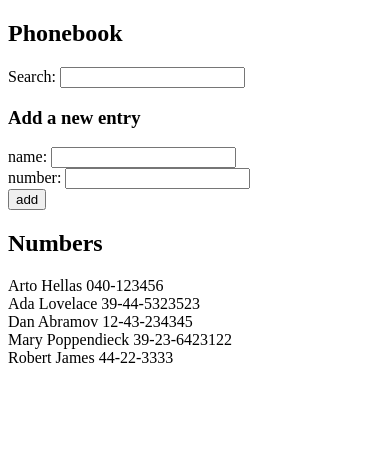
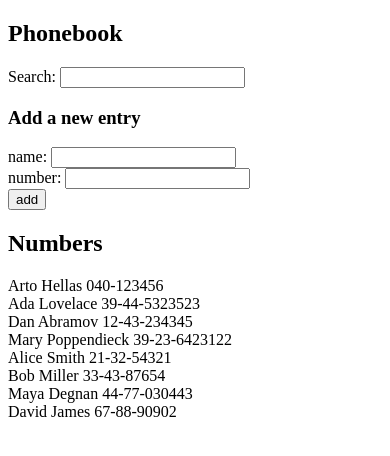
Before and after one commit to giorgiabes/full-stack-open, a React (Vite) app in the folder part2/phonebook/: page / in a window 390 px wide. Shown: the top 456 px of the page. Built offline with nearby package versions, Linux system fonts and the light colour scheme; data requests are answered from the project's data file.

Commit message:
The Phonebook step 8

```diff
--- a/part2/phonebook/db.json
+++ b/part2/phonebook/db.json
@@ -21,9 +21,24 @@
       "id": "4"
     },
     {
-      "id": "deb4",
-      "name": "Robert James",
-      "number": "44-22-3333"
+      "id": "2b9d",
+      "name": "Alice Smith",
+      "number": "21-32-54321"
+    },
+    {
+      "id": "5115",
+      "name": "Bob Miller",
+      "number": "33-43-87654"
+    },
+    {
+      "id": "e592",
+      "name": "Maya Degnan",
+      "number": "44-77-030443"
+    },
+    {
+      "id": "b300",
+      "name": "David James",
+      "number": "67-88-90902"
     }
   ]
 }
--- a/part2/phonebook/src/App.jsx
+++ b/part2/phonebook/src/App.jsx
@@ -3,6 +3,7 @@ import axios from "axios";
 import Filter from "./components/Filter";
 import PersonForm from "./components/PersonForm";
 import Persons from "./components/Persons";
+import personService from "./services/persons";
 
 const App = () => {
   const [persons, setPersons] = useState([]);
@@ -12,9 +13,7 @@ const App = () => {
   const [searchTerm, setSearchTerm] = useState("");
 
   useEffect(() => {
-    axios
-      .get("http://localhost:3002/persons")
-      .then((response) => setPersons(response.data));
+    personService.getAll().then((initialPersons) => setPersons(initialPersons));
   }, []);
 
   const addPerson = (event) => {
@@ -29,13 +28,11 @@ const App = () => {
     if (isAdded) {
       alert(`${newName} is already added to phonebook`);
     } else {
-      axios
-        .post("http://localhost:3002/persons", personObject)
-        .then((response) => {
-          setPersons(persons.concat(response.data));
-          setNewName("");
-          setNewNumber("");
-        });
+      personService.create(personObject).then((retunredPerson) => {
+        setPersons(persons.concat(retunredPerson));
+        setNewName("");
+        setNewNumber("");
+      });
     }
   };
 
--- /dev/null
+++ b/part2/phonebook/src/services/persons.js
@@ -0,0 +1,14 @@
+import axios from "axios";
+const baseUrl = "http://localhost:3002/persons";
+
+const getAll = () => {
+  const request = axios.get(baseUrl);
+  return request.then((response) => response.data);
+};
+
+const create = (newObject) => {
+  const request = axios.post(baseUrl, newObject);
+  return request.then((response) => response.data);
+};
+
+export default { getAll, create };
```
